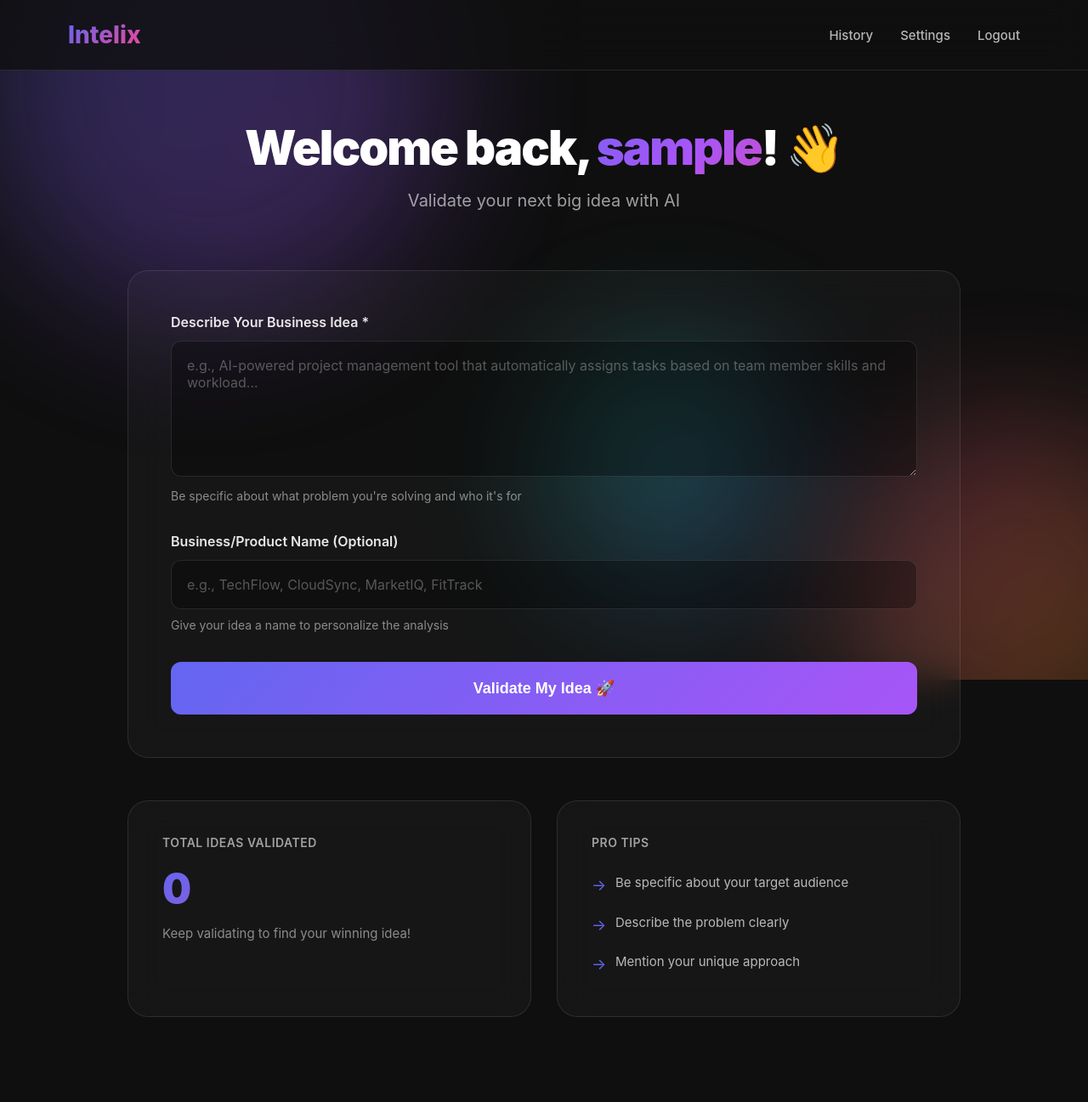
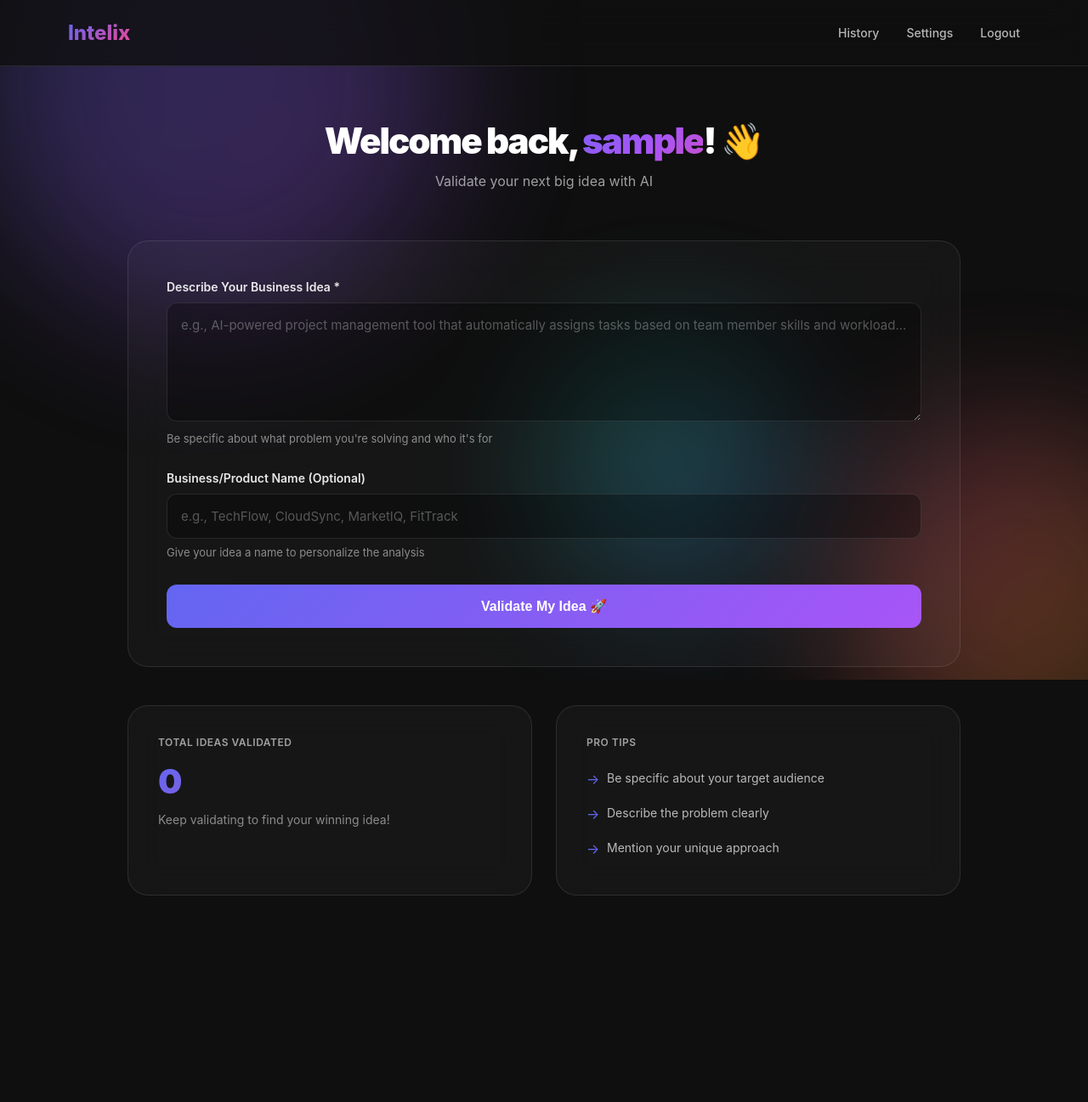
Before and after one commit to vedpalsodkar988-tech/Intelix-V2, a Flask app: page /dashboard in a window 1280 px wide. Shown: the whole page at 85% size. After the commit the page ends 1054 px from the top, so only its background shows below. Run offline with Flask 3, Linux system fonts and the light colour scheme; the visitor is signed in with stand-in values (Sample User, id 1); data that the repository does not hold is empty; some libraries are stand-ins or nearby versions.

Commit message:
Update dashboard.html

```diff
--- a/templates/dashboard.html
+++ b/templates/dashboard.html
@@ -27,7 +27,7 @@
             overflow-x: hidden;
         }
 
-        /* Animated Background - SAME AS LANDING PAGE */
+        /* Animated Background */
         .animated-bg {
             position: fixed;
             top: 0;
@@ -100,7 +100,7 @@
         }
 
         .logo {
-            font-size: 28px;
+            font-size: 24px;
             font-weight: 800;
             background: linear-gradient(135deg, #6366F1 0%, #EC4899 100%);
             -webkit-background-clip: text;
@@ -117,7 +117,7 @@
         .nav-right a {
             color: rgba(255, 255, 255, 0.7);
             text-decoration: none;
-            font-size: 15px;
+            font-size: 14px;
             transition: color 0.3s;
             font-weight: 500;
         }
@@ -136,7 +136,7 @@
 
         .header {
             text-align: center;
-            margin-bottom: 70px;
+            margin-bottom: 60px;
             animation: fadeInUp 1s ease;
         }
 
@@ -146,9 +146,9 @@
         }
 
         .header h1 {
-            font-size: 56px;
+            font-size: 42px;
             font-weight: 900;
-            margin-bottom: 16px;
+            margin-bottom: 12px;
             letter-spacing: -2px;
         }
 
@@ -168,7 +168,7 @@
         }
 
         .header p {
-            font-size: 20px;
+            font-size: 16px;
             color: rgba(255, 255, 255, 0.6);
         }
 
@@ -176,8 +176,8 @@
             background: rgba(255, 255, 255, 0.03);
             border: 1px solid rgba(255, 255, 255, 0.1);
             border-radius: 24px;
-            padding: 50px;
-            margin-bottom: 50px;
+            padding: 45px;
+            margin-bottom: 45px;
             backdrop-filter: blur(20px);
             animation: fadeInUp 1s ease 0.3s backwards;
             transition: all 0.4s;
@@ -190,25 +190,25 @@
         }
 
         .form-group {
-            margin-bottom: 35px;
+            margin-bottom: 30px;
         }
 
         .form-group label {
             display: block;
-            margin-bottom: 12px;
+            margin-bottom: 10px;
             font-weight: 600;
             color: rgba(255, 255, 255, 0.9);
-            font-size: 16px;
+            font-size: 14px;
         }
 
         .form-group textarea,
         .form-group input {
             width: 100%;
-            padding: 18px;
+            padding: 16px;
             background: rgba(0, 0, 0, 0.3);
             border: 1px solid rgba(255, 255, 255, 0.1);
             border-radius: 12px;
-            font-size: 16px;
+            font-size: 15px;
             color: #FFFFFF;
             font-family: inherit;
             transition: all 0.3s;
@@ -216,7 +216,7 @@
 
         .form-group textarea {
             resize: vertical;
-            min-height: 160px;
+            min-height: 140px;
         }
 
         .form-group textarea:focus,
@@ -233,19 +233,19 @@
         }
 
         .helper-text {
-            font-size: 14px;
+            font-size: 13px;
             color: rgba(255, 255, 255, 0.5);
-            margin-top: 10px;
+            margin-top: 8px;
         }
 
         .btn-submit {
             width: 100%;
             background: linear-gradient(135deg, #6366F1 0%, #A855F7 100%);
             color: white;
-            padding: 20px;
+            padding: 16px;
             border: none;
             border-radius: 12px;
-            font-size: 18px;
+            font-size: 16px;
             font-weight: 700;
             cursor: pointer;
             transition: all 0.3s;
@@ -259,7 +259,7 @@
         .stats-section {
             display: grid;
             grid-template-columns: 1fr 1fr;
-            gap: 30px;
+            gap: 28px;
             animation: fadeInUp 1s ease 0.6s backwards;
         }
 
@@ -267,7 +267,7 @@
             background: rgba(255, 255, 255, 0.03);
             border: 1px solid rgba(255, 255, 255, 0.1);
             border-radius: 24px;
-            padding: 40px;
+            padding: 35px;
             backdrop-filter: blur(20px);
             transition: all 0.4s;
         }
@@ -280,26 +280,26 @@
         }
 
         .stat-card h3 {
-            font-size: 14px;
+            font-size: 12px;
             color: rgba(255, 255, 255, 0.6);
-            margin-bottom: 16px;
+            margin-bottom: 14px;
             font-weight: 600;
             text-transform: uppercase;
             letter-spacing: 0.5px;
         }
 
         .stat-card .value {
-            font-size: 48px;
+            font-size: 40px;
             font-weight: 900;
             background: linear-gradient(135deg, #6366F1 0%, #EC4899 100%);
             -webkit-background-clip: text;
             -webkit-text-fill-color: transparent;
             background-clip: text;
-            margin-bottom: 12px;
+            margin-bottom: 10px;
         }
 
         .stat-card p {
-            font-size: 15px;
+            font-size: 14px;
             color: rgba(255, 255, 255, 0.5);
             line-height: 1.6;
         }
@@ -311,10 +311,10 @@
         }
 
         .stat-card ul li {
-            font-size: 15px;
+            font-size: 14px;
             color: rgba(255, 255, 255, 0.7);
-            padding: 12px 0;
-            padding-left: 28px;
+            padding: 10px 0;
+            padding-left: 24px;
             position: relative;
             line-height: 1.5;
         }
@@ -324,7 +324,7 @@
             position: absolute;
             left: 0;
             color: #6366F1;
-            font-size: 18px;
+            font-size: 16px;
         }
 
         @media (max-width: 768px) {
@@ -337,7 +337,7 @@
             }
 
             .header h1 {
-                font-size: 36px;
+                font-size: 32px;
             }
 
             .form-card {
```
